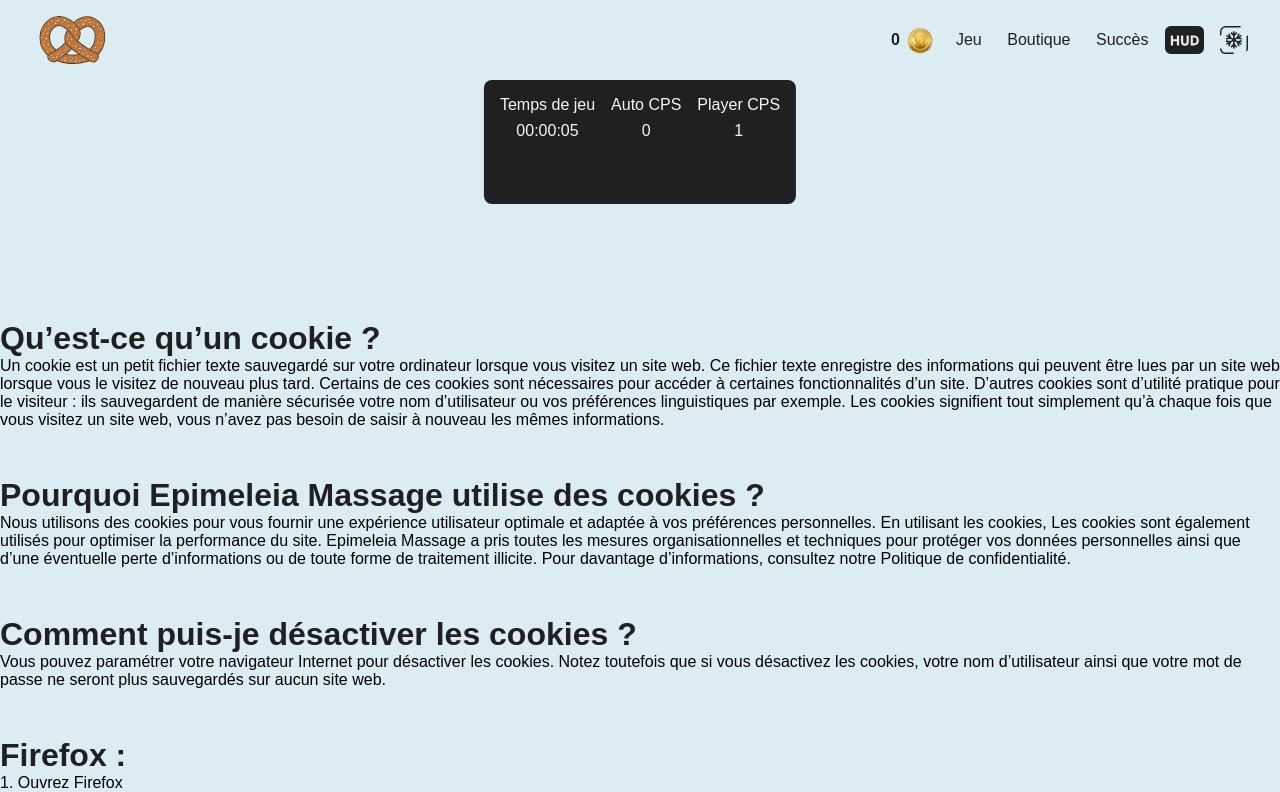
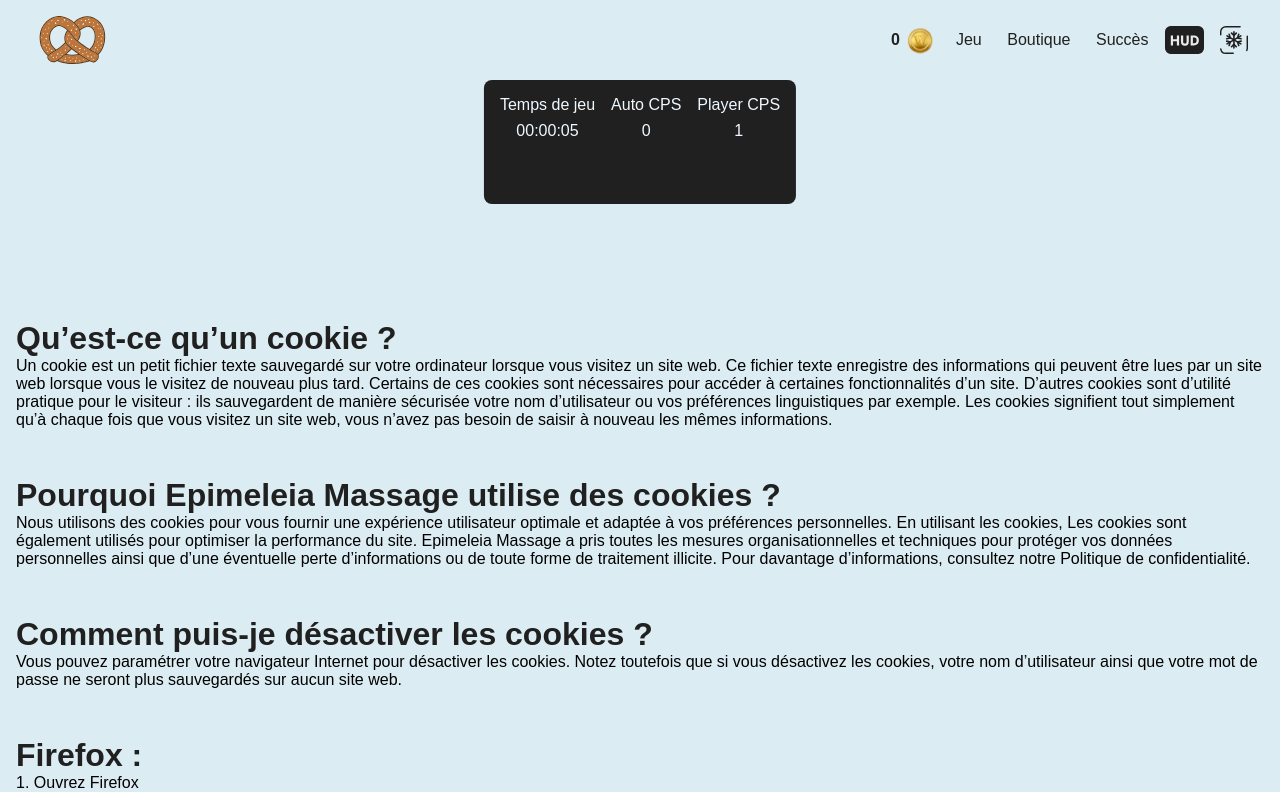
Before and after one commit to Batsave/Xmass-Click, a React (Vite) app: page /cookies in a window 1280 px wide. Shown: the top 792 px of the page. Built offline with nearby package versions, Linux system fonts and the light colour scheme.

Commit message:
Fix Legals Pages

```diff
--- a/src/scss/Cookie.scss
+++ b/src/scss/Cookie.scss
@@ -6,7 +6,7 @@
     display: flex;
     flex-direction: column;
     gap: 3rem;
-    padding: 15rem 0 4rem;
+    padding: 15rem 1rem 4rem;
 }
 
 h2 {
--- a/src/scss/Legal.scss
+++ b/src/scss/Legal.scss
@@ -6,7 +6,7 @@
     display: flex;
     flex-direction: column;
     gap: 3rem;
-    padding: 15rem 0 4rem;
+    padding: 15rem 1rem 4rem;
 }
 
 h2 {
```
